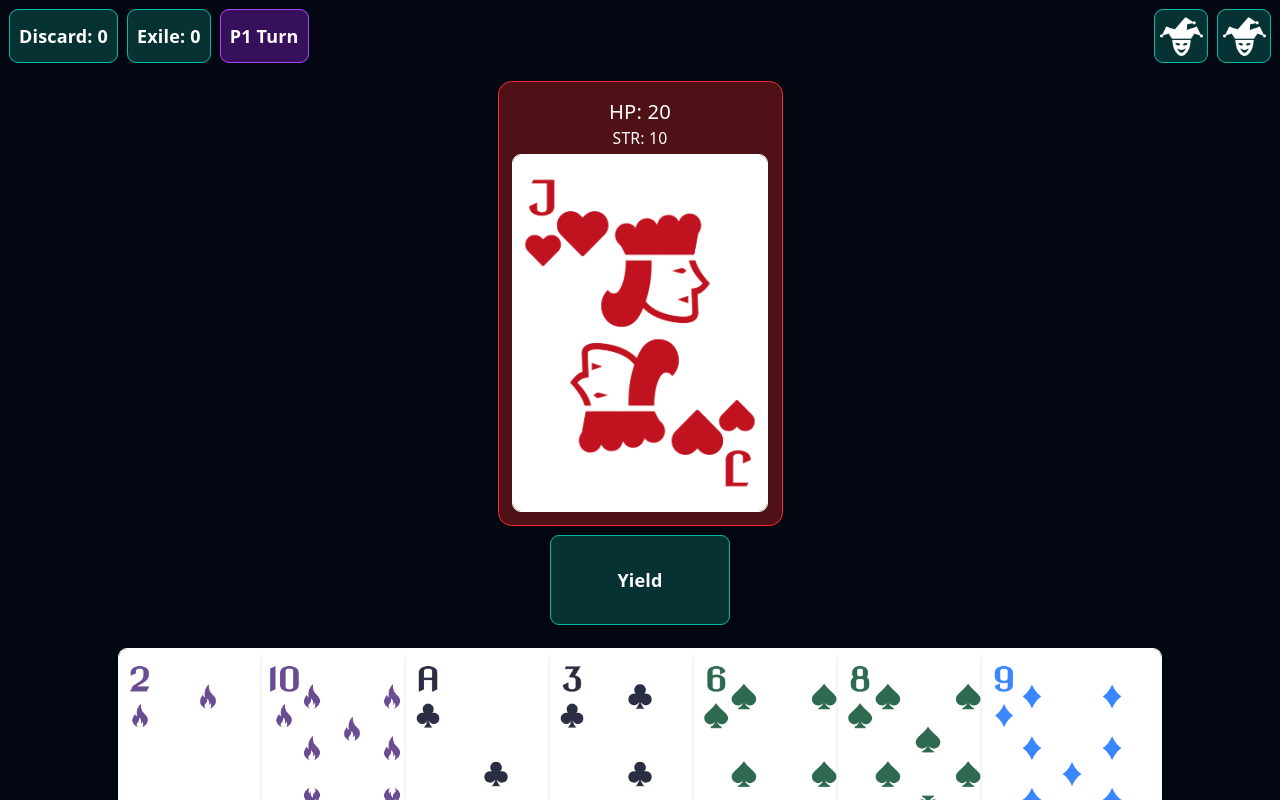
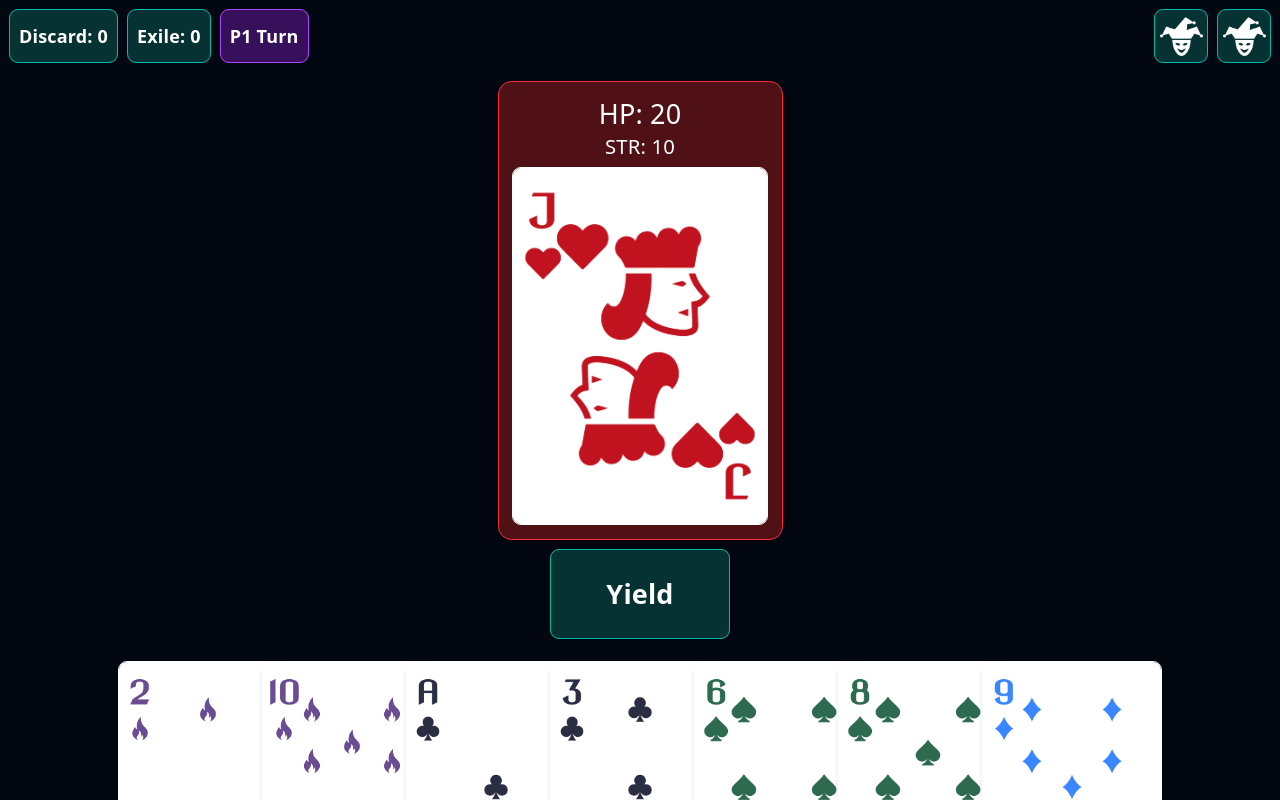
Before and after one commit to Lykae/cardburn, a React (Vite) app: page / in a window 1280 px wide. Both pictures are taken after a click on the button "Start Game". Built offline with nearby package versions, Linux system fonts and the light colour scheme.

Commit message:
joker functionality fix, styling

```diff
--- a/src/components/GameBoard.tsx
+++ b/src/components/GameBoard.tsx
@@ -95,8 +95,8 @@ export default function GameBoard() {
           <div className="text-center px-3 pb-2">
             {game.currentEnemy && (
               <div className="mt-2 inline-block bg-red-900/60 border border-red-500 rounded-xl p-3 shadow-lg">
-                <p className="text-lg">HP: {game.currentEnemy.health}</p>
-                <p className="text-sm">STR: {game.currentEnemy.strength}</p>
+                <p className="text-lg md:text-2xl">HP: {game.currentEnemy.health}</p>
+                <p className="text-sm md:text-lg">STR: {game.currentEnemy.strength}</p>
                 <img
                   src={game.currentEnemy.src}
                   className="w-[32vh] mx-auto mt-1 rounded-lg border"
@@ -108,7 +108,7 @@ export default function GameBoard() {
           {/* ACTION BUTTON */}
           <div className="px-3 flex justify-center">
             <button
-              className="w-full lg:w-40 md:h-20 bg-teal-900/60 rounded-lg border border-teal-500 py-3 font-semibold shadow-lg"
+              className="w-full md:text-2xl lg:w-40 md:h-20 bg-teal-900/60 rounded-lg border border-teal-500 py-3 font-semibold shadow-lg"
               onClick={
                 game.postAttackPhase ? game.confirmDiscardPayment : game.attack
               }
--- a/src/game/logic/useGame.ts
+++ b/src/game/logic/useGame.ts
@@ -1,8 +1,7 @@
 import { useRef, useState } from "react";
 import { Deck } from "../engine/Deck";
-import { CARD_RANK, Card } from "../engine/Card";
+import { Card } from "../engine/Card";
 
-type Turn = "Player" | "Enemy";
 type PlayMode = "normal" | "ace" | "burn";
 type GameStatus = "menu" | "playing" | "won" | "lost";
 type PlayerState = {
@@ -23,7 +22,6 @@ export function useGame() {
   const [enemyQueue, setEnemyQueue] = useState<any[]>([]);
   const [currentEnemy, setCurrentEnemy] = useState<any>(null);
 
-  const [turn, setTurn] = useState<Turn>("Player");
   const [jokers, setJokers] = useState([true, true]);
 
   const [playMode, setPlayMode] = useState<PlayMode>("normal");
@@ -115,14 +113,6 @@ export function useGame() {
   const getAttackCards = () =>
     currentPlayer.hand.filter((c) => attackSelection.includes(c.id));
 
-  const emptyHand = () => {
-    setPlayersSafe((prev) => {
-      const p = prev[currentPlayerIndex];
-      p.hand = [];
-      return prev;
-    });
-  };
-
   const returnToMenu = () => {
     deckRef.current = new Deck();
 
@@ -145,19 +135,6 @@ export function useGame() {
     setGameStatus("menu");
   };
 
-  //const removeFromPlayArea = (id: string) => {
-  //  if (postAttackPhase) return;
-  //
-  //  const card = playArea.find((c) => c.id === id);
-  //  if (!card) return;
-  //
-  //  setPlayArea((prev) => prev.filter((c) => c.id !== id));
-  //  setPlayerHand((prev) => [...prev, card]);
-  //};
-
-  // -----------------------------
-  // DRAW
-  // -----------------------------
   const drawCards = (n: number) => {
     const d = deckRef.current;
 
@@ -268,9 +245,6 @@ export function useGame() {
     setCurrentPlayerIndex((prev) => (prev + 1) % players.length);
   };
 
-  // -----------------------------
-  // DISCARD SYSTEM
-  // -----------------------------
   const toggleDiscardSelect = (card: Card) => {
     if (!postAttackPhase) return;
 
@@ -328,12 +302,8 @@ export function useGame() {
     setAttackSelection([]);
     endTurn();
 
-    //setTurn("Player");
   };
 
-  // -----------------------------
-  // ATTACK
-  // -----------------------------
   const attack = () => {
     if (!currentEnemy) return;
 
@@ -508,9 +478,6 @@ export function useGame() {
     setDiscardSelection([]);
   };
 
-  // -----------------------------
-  // ENEMY TURN END
-  // -----------------------------
   const enemyAttackPhase = () => {
     if (turn !== "Enemy") return;
 
@@ -526,28 +493,35 @@ export function useGame() {
   const useJoker = (i: number) => {
     if (!jokers[i]) return;
 
-    const discarded = playerHand;
+    const d = deckRef.current;
 
-    setDiscard((p) => [...p, ...discarded]);
+    setPlayersSafe((prev) => {
+      const next = [...prev];
 
-    emptyHand();
+      const player = next[currentPlayerIndex];
+
+      const discarded = [...player.hand];
+
+      // discard pile
+      setDiscard((p) => [...p, ...discarded]);
+
+      // return to deck
+      d.gameCards.push(...discarded);
+      d.shuffle(d.gameCards);
+
+      // empty + refill
+      player.hand = d.gameCards.splice(0, maxHandSize);
+
+      return next;
+    });
 
     setJokers((p) => {
       const copy = [...p];
       copy[i] = false;
       return copy;
     });
-
-    const d = deckRef.current;
-    d.gameCards.push(...discarded);
-    d.shuffle(d.gameCards);
-
-    drawCards(maxHandSize);
   };
 
-  // -----------------------------
-  // API
-  // -----------------------------
   return {
     discard,
     exile,
@@ -555,7 +529,6 @@ export function useGame() {
     currentEnemy,
     enemyQueue,
 
-    turn,
     jokers,
 
     playMode,
```
